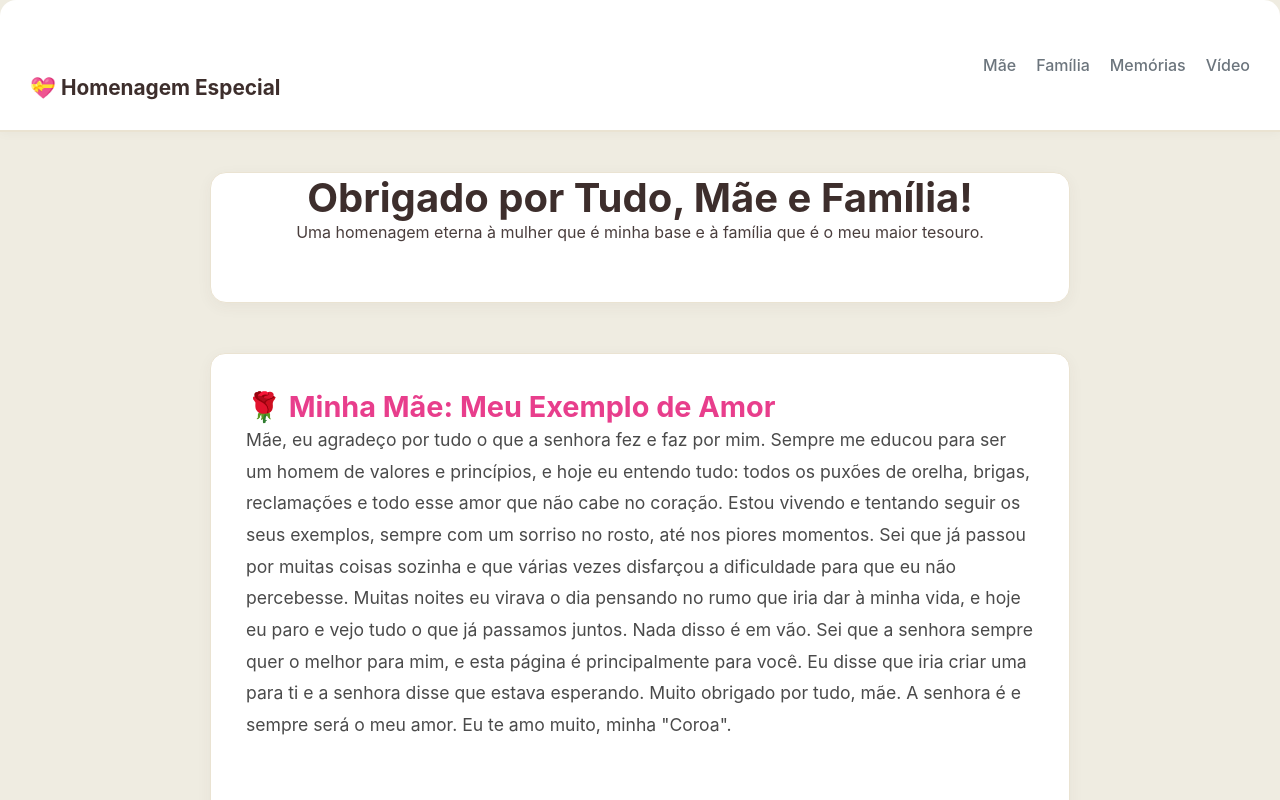
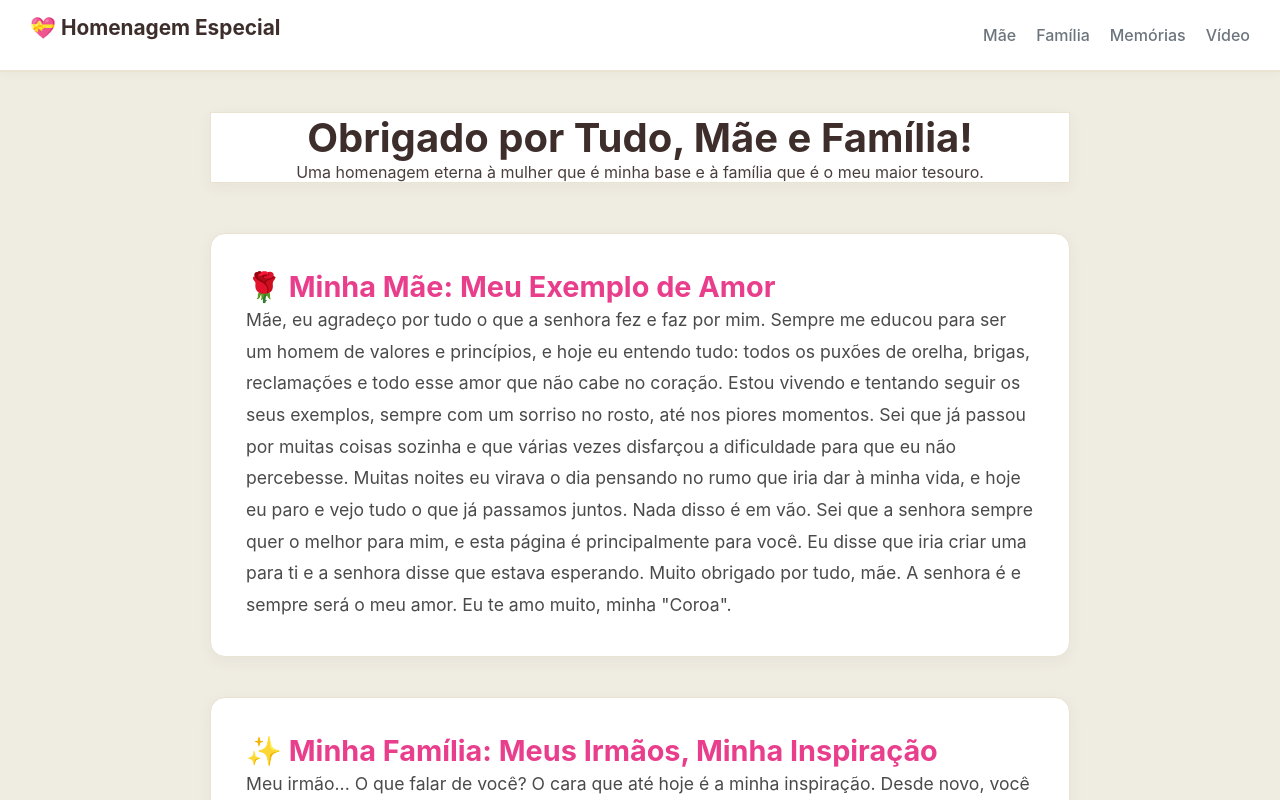
Before and after one commit to GuilhermeSilva-dev/Atividade-Pontuada03, a React (Vite) app: page / in a window 1280 px wide. Shown: the top 800 px of the page. Built offline with nearby package versions, Linux system fonts and the light colour scheme.

Commit message:
Alteraçõ

```diff
--- a/src/index.css
+++ b/src/index.css
@@ -66,18 +66,3 @@ body, html, #root, .App {
   max-width: 100% !important;
   overflow-x: hidden;
 }
-
-main h1, .Home h1, h1 {
-  padding-top: 40px !important;
-  margin-top: 20px !important;
-}
-
-main p, .Home p, h1 + p {
-  padding-bottom: 40px !important;
-  margin-bottom: 20px !important;
-}
-
-div:has(h1), .hero, section:first-of-type {
-  border-radius: 16px !important;
-  overflow: hidden !important;
-}
```
